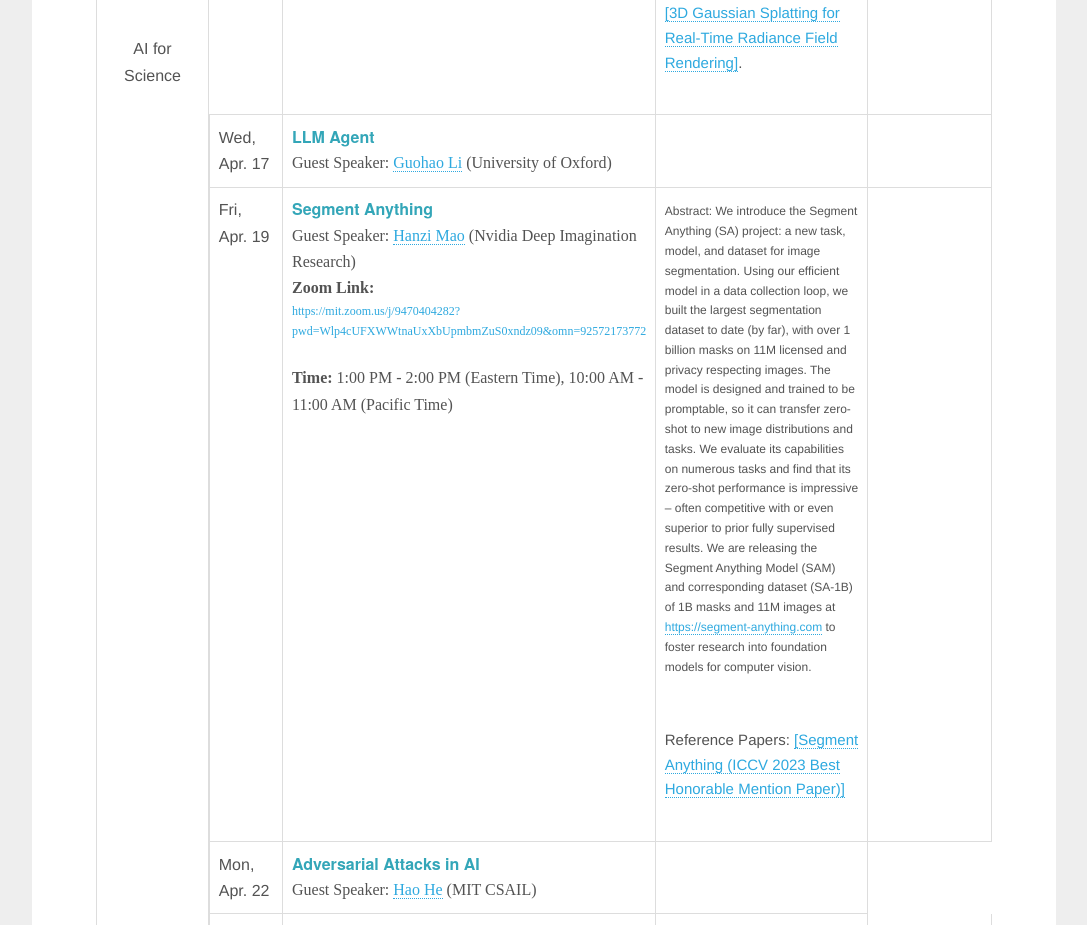
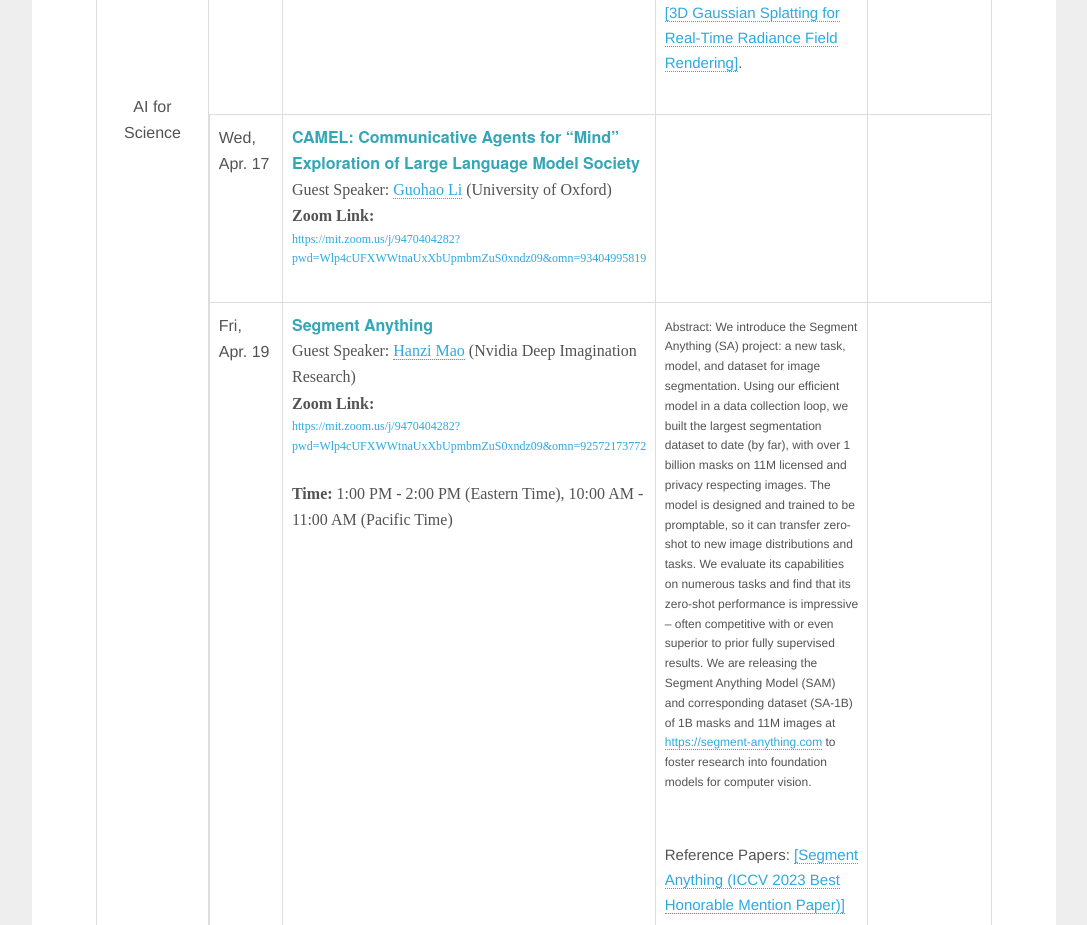
Before and after one commit to miayuanAI/CSCI3399, a plain HTML site: page s24/index.html in a window 1280 px wide. Shown: the part 10447-11372 px from the top of the page, without its empty margins (96-1183 px from the left). Drawn offline with Linux system fonts and the light colour scheme.

Commit message:
update teaching

```diff
--- a/s24/index.html
+++ b/s24/index.html
@@ -1266,11 +1266,13 @@ Semantic/Instance/Panoptic segmentation </br> -->
         <!-- <td rowspan=4 style="vertical-align:middle;text-align:center;">AI for Science<br/></td> -->
         <td>Wed, Apr. 17</td>
         <td class="topic">
-          <span style="color: #33A6B8;">LLM Agent</span>
+          <span style="color: #33A6B8;">CAMEL: Communicative Agents for “Mind” Exploration of Large Language Model Society</span>
           <!-- Lecture 28: Intelligent Health Monitoring in the Home -->
           <!-- Lecture 29: AI for Disease and Medicine -->
           <div class="subtopic">
-            Guest Speaker: <a href="https://ghli.org/" target="_blank" style="color: #2EA9DF;">Guohao Li</a> (University of Oxford)
+            Guest Speaker: <a href="https://ghli.org/" target="_blank" style="color: #2EA9DF;">Guohao Li</a> (University of Oxford)<br>
+
+            <b>Zoom Link:</b> <a href="https://mit.zoom.us/j/9470404282?pwd=Wlp4cUFXWWtnaUxXbUpmbmZuS0xndz09&omn=93404995819" target="_blank" style="color: #2EA9DF;"><p style="font-size: 12px;">https://mit.zoom.us/j/9470404282?pwd=Wlp4cUFXWWtnaUxXbUpmbmZuS0xndz09&omn=93404995819</p></a>
           </div>
         </td>
         <td>
```
